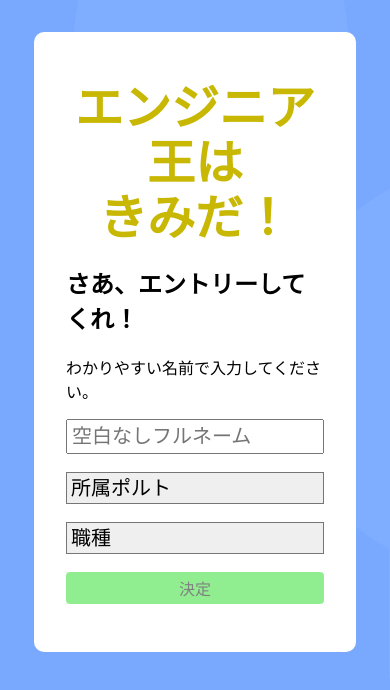
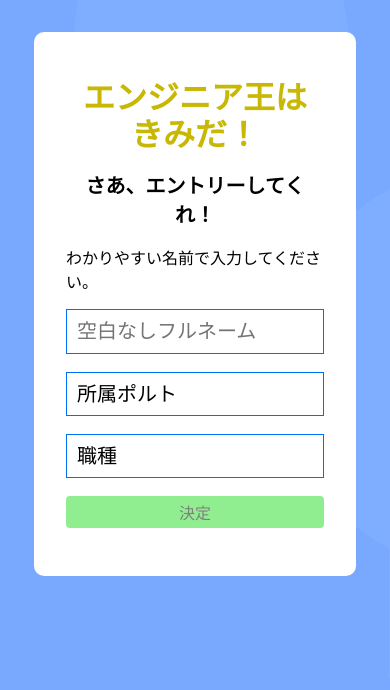
Before and after one commit to Taiki-ss/realtime-quiz-app, a Next.js app: page /engineer-king/ in a window 390 px wide. Shown: the top 690 px of the page. Built offline with nearby package versions, Linux system fonts and the light colour scheme.

Commit message:
ログイン画面のレイアウト調整

```diff
--- a/styles/Home.module.scss
+++ b/styles/Home.module.scss
@@ -73,7 +73,11 @@
 .description {
   text-align: center;
 }
-
+.main{
+  h2{
+    text-align: center;
+  }
+}
 .description {
   margin: 4rem 0;
   line-height: 1.5;
@@ -131,14 +135,19 @@
   height: 1em;
   margin-left: 0.5rem;
 }
-.input-container input, .input-container select{
-  border: 1px solid #0070f3;
-  padding: 10px;
-}
 @media (max-width: 600px) {
   .grid {
     width: 100%;
     flex-direction: column;
+  }
+  .title {
+    font-size: 2rem;
+  }
+  .main{
+    h2{
+      font-size: 1.25rem;
+    }
+
   }
 }
 
--- a/styles/globals.scss
+++ b/styles/globals.scss
@@ -20,7 +20,22 @@ select {
   -moz-appearance: none;
   appearance: none;
 }
-
+/* iOSでのデフォルトスタイルをリセット */
+input[type="submit"],
+input[type="button"] {
+  border-radius: 0;
+  -webkit-box-sizing: content-box;
+  -webkit-appearance: button;
+  appearance: button;
+  border: none;
+  box-sizing: border-box;
+  &::-webkit-search-decoration {
+    display: none;
+  }
+  &::focus {
+    outline-offset: -2px;
+  }
+}
 button {
   padding: 4px 24px;
   background-color: lightgreen;
@@ -50,8 +65,9 @@ h1 {
   margin-bottom: 18px;
   input {
     width: 100%;
-    padding: 4px;
+    padding: 10px;
     font-size: 20px;
+    border: 1px solid #0070f3;
   }
 }
 
@@ -59,8 +75,10 @@ h1 {
   margin-bottom: 18px;
   select {
     width: 100%;
-    padding: 4px;
+    padding: 10px;
     font-size: 20px;
+    border: 1px solid #0070f3;
+    background: none;
   }
   option {
     padding: 4px;
@@ -71,8 +89,10 @@ h1 {
   padding-bottom: 18px;
   select {
     width: 100%;
-    padding: 4px;
+    padding: 10px;
     font-size: 20px;
+    border: 1px solid #0070f3;
+    background: none;
   }
   option {
     padding: 4px;
```
